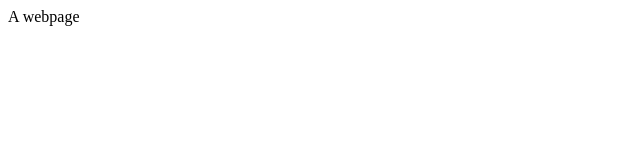
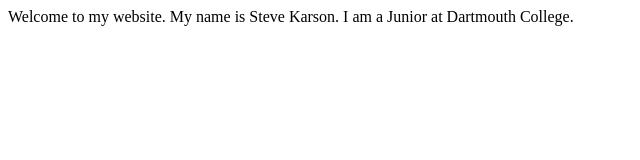
Before and after one commit to skarson8/stevenkarson.me, a plain HTML site: page index.html in a window 1280 px wide. Shown: the whole page, without its empty margins (0-640 px from the left). Drawn offline with Linux system fonts and the light colour scheme.

Commit message:
added detail to index

```diff
--- a/index.html
+++ b/index.html
@@ -4,6 +4,8 @@
         <title>stevenkarson.me</title>
     </head>
     <body>
-    A webpage
+		Welcome to my website.
+		My name is Steve Karson.
+		I am a Junior at Dartmouth College.
     </body>
 </html>
```
